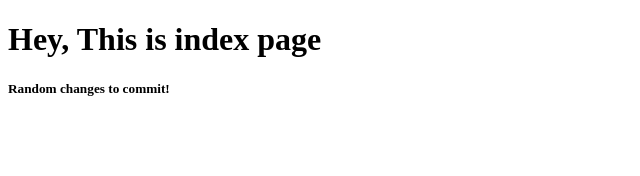
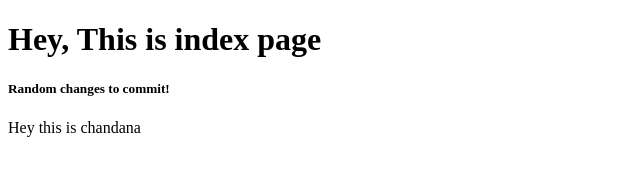
Before and after one commit to srirajshukla/cfg-t20, a website: page index.html in a window 1280 px wide. Shown: the whole page, without its empty margins (0-640 px from the left). Drawn offline with Linux system fonts and the light colour scheme.

Commit message:
added css file

```diff
--- a/index.html
+++ b/index.html
@@ -9,5 +9,6 @@
   <body>
     <h1>Hey, This is index page</h1>
     <h5>Random changes to commit!</h5>
+    <p id="abc">Hey this is chandana</p>
   </body>
 </html>
--- /dev/null
+++ b/style.css
@@ -0,0 +1,3 @@
+#abc {
+  background: blue;
+}
```
